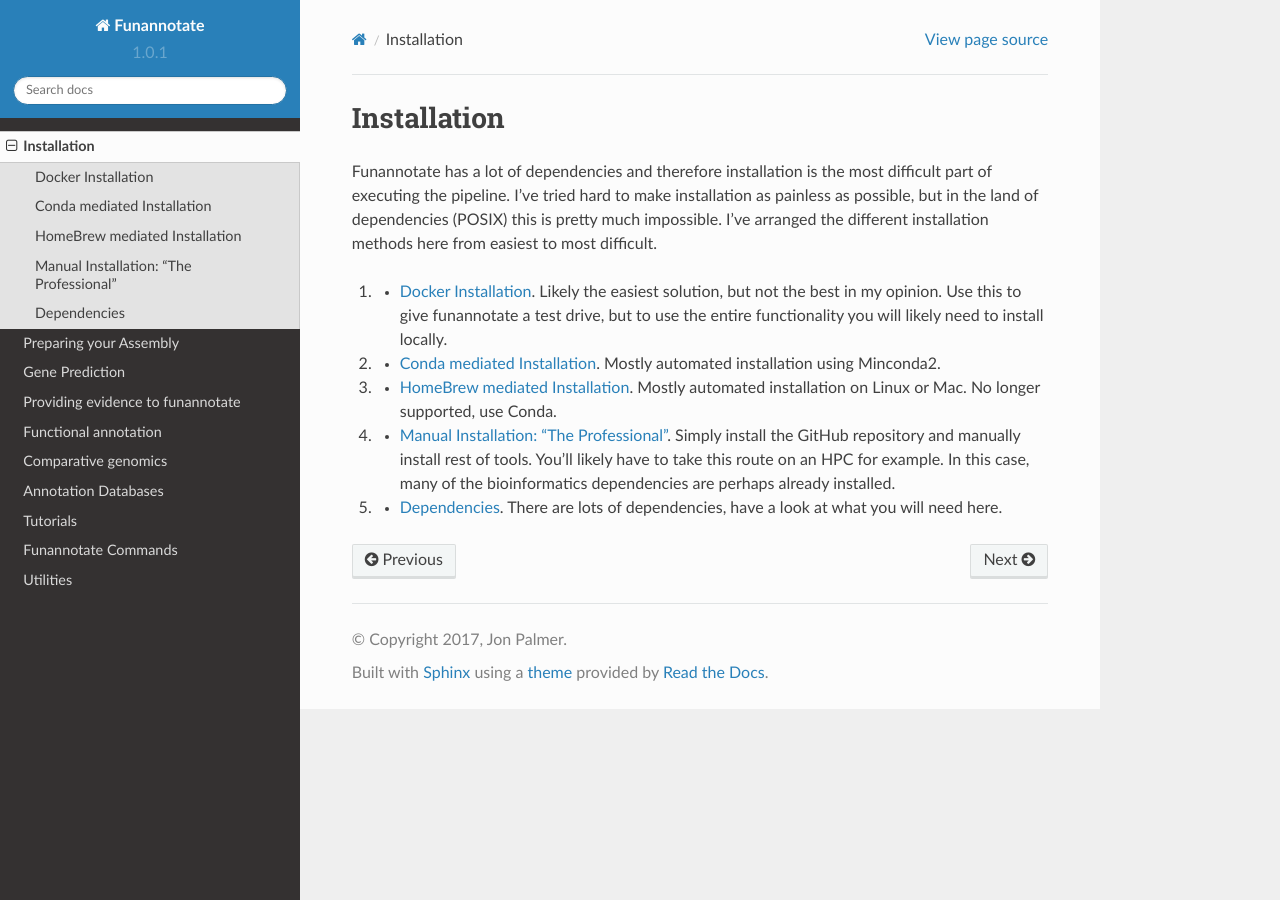
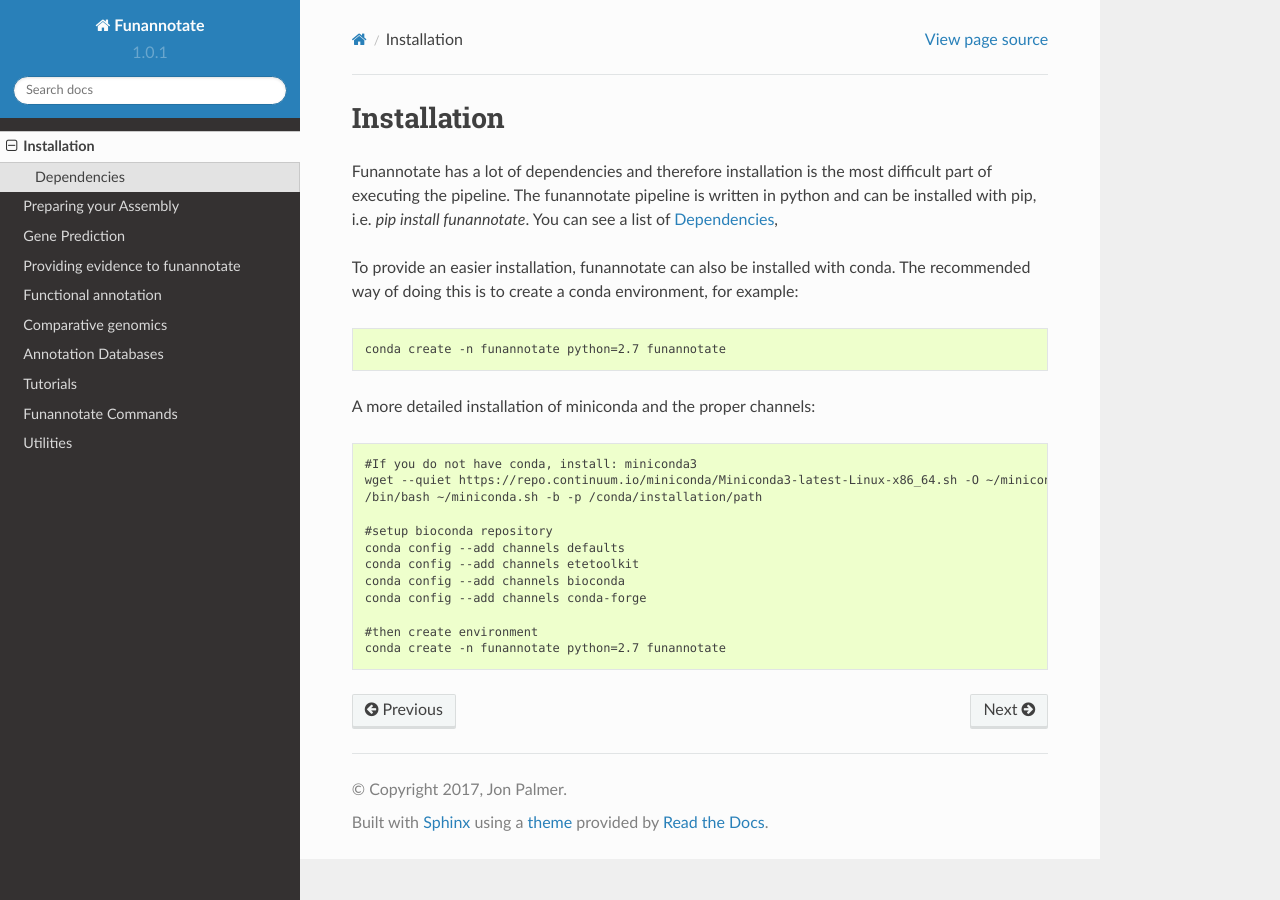
Before and after one commit to nextgenusfs/funannotate, a Sphinx documentation site: the page built from docs/install.rst, in a window 1280 px wide. Built offline with Sphinx 7.4.7 and the Read the Docs theme 2.0.0, drawn with Linux system fonts in a browser that asks for light colours.

Commit message:
update tests

```diff
--- a/docs/install.rst
+++ b/docs/install.rst
@@ -7,27 +7,33 @@
 .. toctree::
    :hidden:
 
-   docker
-   conda
-   homebrew
-   manual
    dependencies
 
 Funannotate has a lot of dependencies and therefore installation is the most difficult part
-of executing the pipeline. I've tried hard to make installation as painless as possible, but
-in the land of dependencies (POSIX) this is pretty much impossible.  I've arranged the different
-installation methods here from easiest to most difficult.
+of executing the pipeline. The  funannotate pipeline is written in python and can be installed
+with pip, i.e. `pip install funannotate`.  You can see a list of :ref:`dependencies`,
 
-1. * :ref:`docker`.  Likely the easiest solution, but not the best in my opinion. Use this to give funannotate a test drive, but to use the entire functionality you will likely need to install locally.
+To provide an easier installation, funannotate can also be installed with conda.  The recommended
+way of doing this is to create a conda environment, for example:
+
+.. code-block:: none
+
+	conda create -n funannotate python=2.7 funannotate
 
 
-2. * :ref:`conda`. Mostly automated installation using Minconda2.
+A more detailed installation of miniconda and the proper channels:
 
+.. code-block:: none
 
-3. * :ref:`homebrew`. Mostly automated installation on Linux or Mac. No longer supported, use Conda.
+    #If you do not have conda, install: miniconda3
+    wget --quiet https://repo.continuum.io/miniconda/Miniconda3-latest-Linux-x86_64.sh -O ~/miniconda.sh
+    /bin/bash ~/miniconda.sh -b -p /conda/installation/path
 
+    #setup bioconda repository
+    conda config --add channels defaults
+    conda config --add channels etetoolkit
+    conda config --add channels bioconda
+    conda config --add channels conda-forge
 
-4. * :ref:`manual`. Simply install the GitHub repository and manually install rest of tools. You'll likely have to take this route on an HPC for example. In this case, many of the bioinformatics dependencies are perhaps already installed.
-
-
-5. * :ref:`dependencies`.  There are lots of dependencies, have a look at what you will need here.
+    #then create environment
+    conda create -n funannotate python=2.7 funannotate
```
Also changed, not shown: 2 other files.
